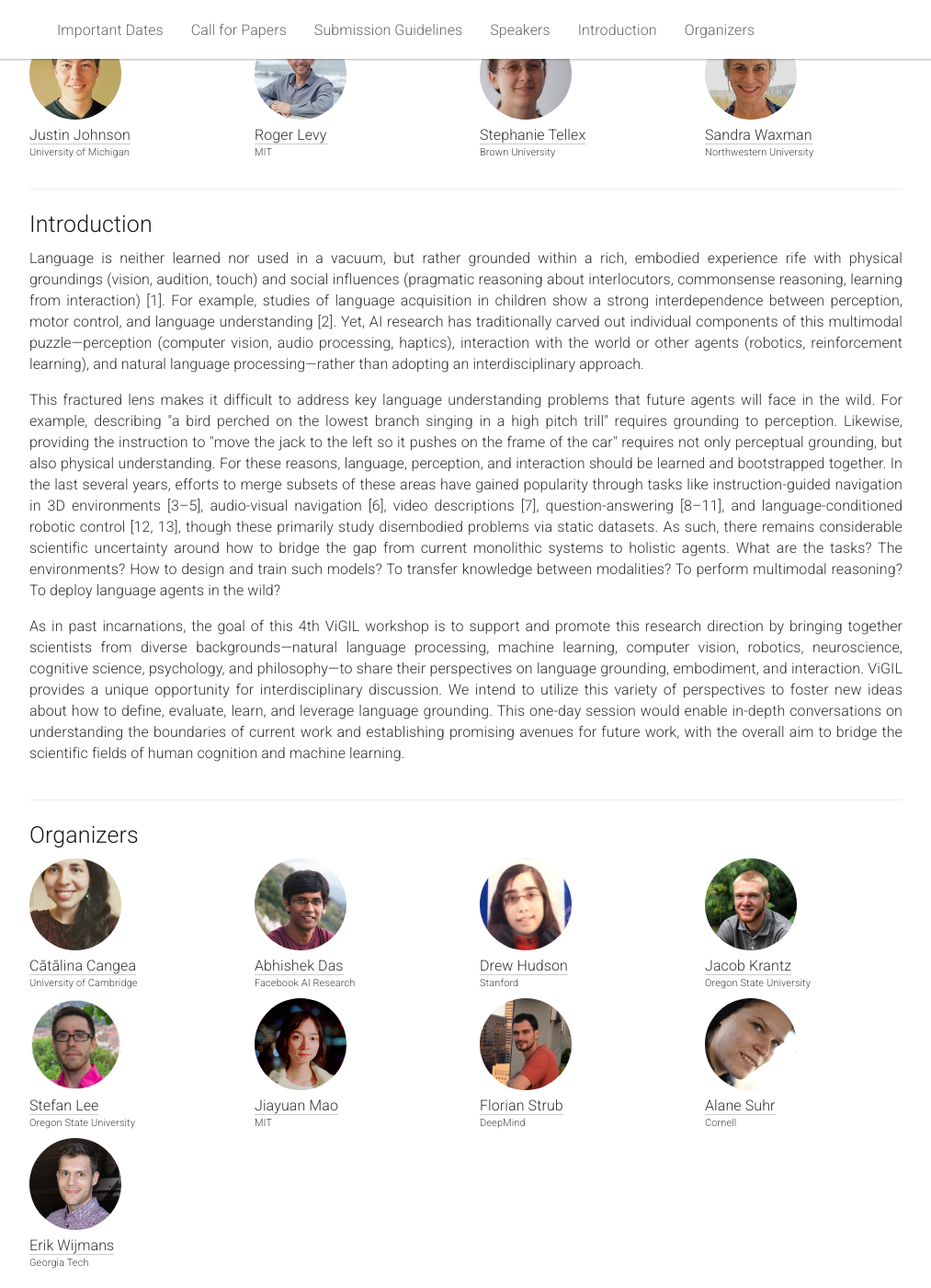
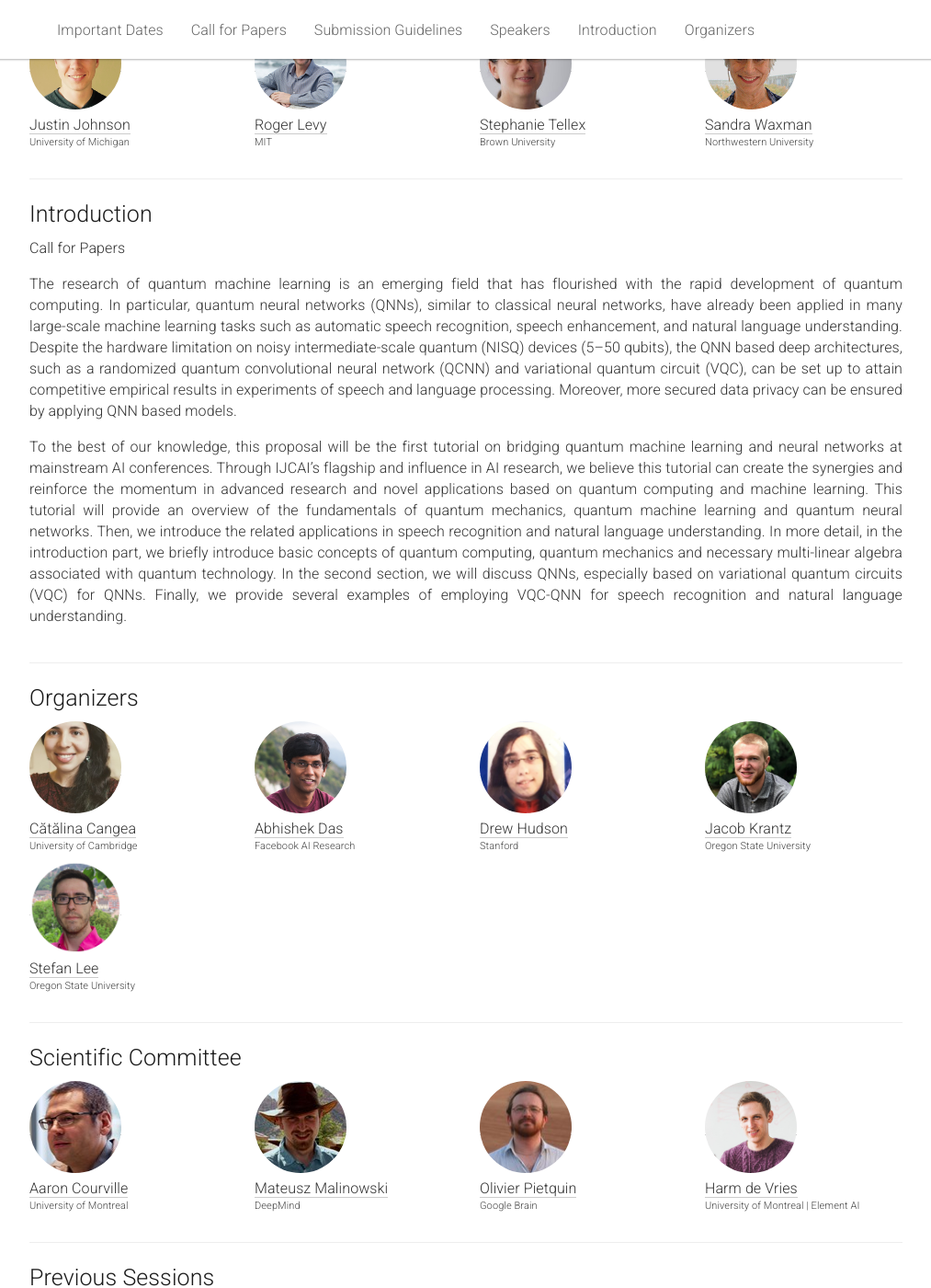
Before and after one commit to rickyen1011/baeysian-learning, a Jekyll site: the page built from _pages/home.md, in a window 1280 px wide and 1400 px high, scrolled down 1819 px. Shown: the whole window at 92% size, without its empty margins (133-1146 px from the left). Built offline with Jekyll 4.4.1, drawn with Linux system fonts in a browser that asks for light colours; some of the changed text lies outside the part shown.

Commit message:
modified

```diff
--- a/_pages/home.md
+++ b/_pages/home.md
@@ -12,9 +12,10 @@ acknowledgements: ""
 <br>
 <div class="row">
   <div class="col-xs-12">
-    <center><h1>Visually Grounded Interaction and Language (ViGIL)</h1></center>
-    <center><h2>June 10, 2021. NAACL Workshop, Mexico City, Mexico.</h2></center>
-    <center><h3 style="color:#BB3333"><b>Important: We have extended the paper submission deadline to March 19, 2021.</b></h3></center>
+    <center><h1>Quantum Neural
+Networks for Speech and Natural Language Processing (QuantumNN)</h1></center>
+    <center><h2>Montreal, 21st-26th August, 2021</h2></center>
+    <center><h3 style="color:#BB3333"><b>Important: We also have a show and tell session in ICASSP 2021.</b></h3></center>
   </div>
 </div>
 
@@ -23,7 +24,7 @@ acknowledgements: ""
 <div class="row">
     <div class="col-xs-12">
         <p>
-          VIGIL is a one-day interdisciplinary workshop that will push the boundaries of language grounding systems. We aim to bridge the fields of human cognition and machine learning through discussions on combining language, perception and other modalities via interaction. This year, ViGIL will also be hosting the <a href="https://cs.stanford.edu/people/dorarad/gqa/challenge.html">2nd GQA challenge</a>, which focuses on compositional reasoning for visual question answering.
+          QuantumNN is a half-day interdisciplinary tutorial that will push the boundaries of quantum neural network. We aim to bridge the fields of quantum circuit learning and deep neural networks through discussions on speech and language processing.
         </p>
     </div>
 </div>
@@ -44,7 +45,7 @@ acknowledgements: ""
       <tbody>
         <tr>
           <td>Paper Submission Deadline</td>
-          <td><del>March 12, 2021</del> <b>March 19, 2021</b>(11:59 PM Pacific time)</td>
+          <td> <b>March 19, 2021</b>(11:59 PM Pacific time)</td>
         </tr>
         <tr>
           <td>Decision Notifications</td>
@@ -212,9 +213,9 @@ acknowledgements: ""
 <div class="row" id="intro">
     <div class="col-xs-12">
         <h2>Introduction</h2>
-        <p>Language is neither learned nor used in a vacuum, but rather grounded within a rich, embodied experience rife with physical groundings (vision, audition, touch) and social influences (pragmatic reasoning about interlocutors, commonsense reasoning, learning from interaction) [1]. For example, studies of language acquisition in children show a strong interdependence between perception, motor control, and language understanding [2]. Yet, AI research has traditionally carved out individual components of this multimodal puzzle—perception (computer vision, audio processing, haptics), interaction with the world or other agents (robotics, reinforcement learning), and natural language processing—rather than adopting an interdisciplinary approach.</p>
-        <p>This fractured lens makes it difficult to address key language understanding problems that future agents will face in the wild. For example, describing "a bird perched on the lowest branch singing in a high pitch trill" requires grounding to perception. Likewise, providing the instruction to "move the jack to the left so it pushes on the frame of the car" requires not only perceptual grounding, but also physical understanding. For these reasons, language, perception, and interaction should be learned and bootstrapped together. In the last several years, efforts to merge subsets of these areas have gained popularity through tasks like instruction-guided navigation in 3D environments [3–5], audio-visual navigation [6], video descriptions [7], question-answering [8–11], and language-conditioned robotic control [12, 13], though these primarily study disembodied problems via static datasets. As such, there remains considerable scientific uncertainty around how to bridge the gap from current monolithic systems to holistic agents. What are the tasks? The environments? How to design and train such models? To transfer knowledge between modalities? To perform multimodal reasoning? To deploy language agents in the wild?</p>
-        <p>As in past incarnations, the goal of this 4th ViGIL workshop is to support and promote this research direction by bringing together scientists from diverse backgrounds—natural language processing, machine learning, computer vision, robotics, neuroscience, cognitive science, psychology, and philosophy—to share their perspectives on language grounding, embodiment, and interaction. ViGIL provides a unique opportunity for interdisciplinary discussion. We intend to utilize this variety of perspectives to foster new ideas about how to define, evaluate, learn, and leverage language grounding. This one-day session would enable in-depth conversations on understanding the boundaries of current work and establishing promising avenues for future work, with the overall aim to bridge the scientific fields of human cognition and machine learning.</p>
+        <p>Call for Papers</p>
+        <p>The research of quantum machine learning is an emerging field that has flourished with the rapid development of quantum computing. In particular, quantum neural networks (QNNs), similar to classical neural networks, have already been applied in many large-scale machine learning tasks such as automatic speech recognition, speech enhancement, and natural language understanding. Despite the hardware limitation on noisy intermediate-scale quantum (NISQ) devices (5–50 qubits), the QNN based deep architectures, such as a randomized quantum convolutional neural network (QCNN) and variational quantum circuit (VQC), can be set up to attain competitive empirical results in experiments of speech and language processing. Moreover, more secured data privacy can be ensured by applying QNN based models.</p>
+        <p>To the best of our knowledge, this proposal will be the first tutorial on bridging quantum machine learning and neural networks at mainstream AI conferences. Through IJCAI’s flagship and influence in AI research, we believe this tutorial can create the synergies and reinforce the momentum in advanced research and novel applications based on quantum computing and machine learning. This tutorial will provide an overview of the fundamentals of quantum mechanics, quantum machine learning and quantum neural networks. Then, we introduce the related applications in speech recognition and natural language understanding. In more detail, in the introduction part, we briefly introduce basic concepts of quantum computing, quantum mechanics and necessary multi-linear algebra associated with quantum technology. In the second section, we will discuss QNNs, especially based on variational quantum circuits (VQC) for QNNs. Finally, we provide several examples of employing VQC-QNN for speech recognition and natural language understanding.</p>
     </div>
 </div>
 
@@ -269,42 +270,6 @@ acknowledgements: ""
     <div class="people-name">
       <a href="https://www.cc.gatech.edu/~slee3191/">Stefan Lee</a>
       <h6>Oregon State University</h6>
-    </div>
-  </div>
-  <div class="col-xs-6 col-lg-3">
-    <a href="https://jiayuanm.com/">
-      <img class="people-pic" src="{{ "/static/img/people/jiayuanmao.jpg" | prepend:site.baseurl }}">
-    </a>
-    <div class="people-name">
-      <a href="https://jiayuanm.com/">Jiayuan Mao</a>
-      <h6>MIT</h6>
-    </div>
-  </div>
-  <div class="col-xs-6 col-lg-3">
-    <a href="https://fstrub95.github.io/">
-      <img class="people-pic" src="{{ "/static/img/people/florianstrub.png" | prepend:site.baseurl }}">
-    </a>
-    <div class="people-name">
-      <a href="https://fstrub95.github.io/">Florian Strub</a>
-      <h6>DeepMind</h6>
-    </div>
-  </div>
-  <div class="col-xs-6 col-lg-3">
-    <a href="http://alanesuhr.com/">
-      <img class="people-pic" src="{{ "/static/img/people/alane.png" | prepend:site.baseurl }}">
-    </a>
-    <div class="people-name">
-      <a href="http://alanesuhr.com/">Alane Suhr</a>
-      <h6>Cornell</h6>
-    </div>
-  </div>
-  <div class="col-xs-6 col-lg-3">
-    <a href="http://wijmans.xyz/">
-      <img class="people-pic" src="{{ "/static/img/people/erikwijmans.jpg" | prepend:site.baseurl }}">
-    </a>
-    <div class="people-name">
-      <a href="http://wijmans.xyz/">Erik Wijmans</a>
-      <h6>Georgia Tech</h6>
     </div>
   </div>
 </div>
@@ -390,21 +355,6 @@ and J. Turian. Experience grounds language. In EMNLP, 2020. </li>
 <li>P. Anderson, Q. Wu, D. Teney, J. Bruce, M. Johnson, N. Sünderhauf, I. Reid, S. Gould, and A. van den Hengel. Vision-andlanguage Navigation: Interpreting Visually-grounded Navigation Instructions in Real Environments. In CVPR, 2018. </li>
 <li>A. Suhr, C. Yan, J. Schluger, S. Yu, H. Khader, M. Mouallem, I. Zhang, and Y. Artzi. Executing instructions in situated
 collaborative interactions. In EMNLP-IJCNLP, 2019. </li>
-<li>D. Misra, A. Bennett, V. Blukis, E. Niklasson, M. Shatkhin, and Y. Artzi. Mapping instructions to actions in 3D environments with visual goal prediction. In EMNLP, 2018. </li>
-<li>C. Chen, U. Jain, C. Schissler, S. V. A. Gari, Z. Al-Halah, V. K. Ithapu, P. Robinson, and K. Grauman. SoundSpaces:
-Audio-Visual Navigation in 3D Environments. ECCV, 2019. </li>
-<li>S. Venugopalan, M. Rohrbach, J. Donahue, R. J. Mooney, T. Darrell, and K. Saenko. Sequence to sequence-video to text.
-In ICCV, 2015. </li>
-<li>S. Antol, A. Agrawal, J. Lu, M. Mitchell, D. Batra, L. C. Zitnick, and D. Parikh. VQA: Visual question answering. In CVPR,
-2015.</li>
-<li>A. Das, S. Datta, G. Gkioxari, S. Lee, D. Parikh, and D. Batra. Embodied Question Answering. In CVPR, 2018. </li>
-<li>R. Zellers, Y. Bisk, A. Farhadi, and Y. Choi. From recognition to cognition: Visual commonsense reasoning. In CVPR,
-2019. </li>
-<li>J. Lei, L. Yu, M. Bansal, and T. L. Berg. TVQA: Localized, compositional video question answering. In EMNLP, 2018. </li>
-<li>S. Tellex, N. Gopalan, H. Kress-Gazit, and C. Matuszek. Robots that use language. Annual Review of Control, Robotics, and
-Autonomous Systems, 3:25–55, 2020. </li>
-<li>V. Blukis, Y. Terme, E. Niklasson, R. A. Knepper, and Y. Artzi. Learning to map natural language instructions to physical
-quadcopter control using simulated flight. In CoRL, 2019. </li>
     </ol>
   </div>
 </div>
```
Also changed, not shown: README.md (+3 -3 lines).
